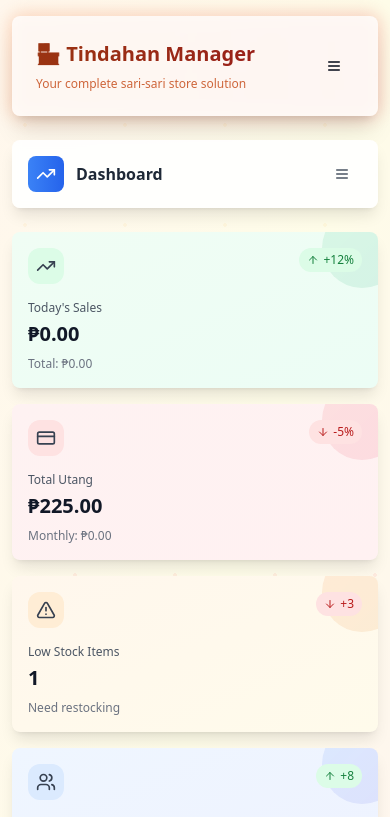
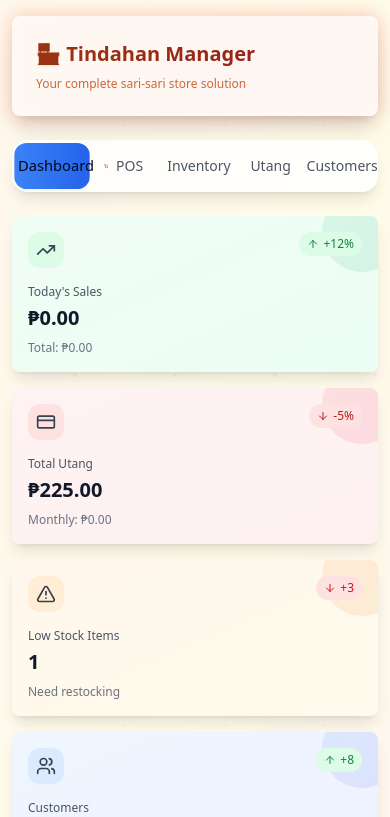
Before and after one commit to jsephandrade/tindahan-utang-tracker, a React (Vite) app: page / in a window 390 px wide. Shown: the top 817 px of the page. Built offline with nearby package versions, Linux system fonts and the light colour scheme.

Commit message:
Remove unnecessary mobile navigation
Removed the mobile navigation toggle button and associated logic, as it was deemed unnecessary.

```diff
--- a/src/pages/Index.tsx
+++ b/src/pages/Index.tsx
@@ -8,9 +8,7 @@ import {
   Users,
   CreditCard,
   TrendingUp,
-  AlertTriangle,
-  Menu,
-  X
+  AlertTriangle
 } from "lucide-react";
 import { Button } from "@/components/ui/button";
 import Dashboard from "@/components/Dashboard";
@@ -20,7 +18,6 @@ import UtangManagement from "@/components/UtangManagement";
 import CustomerManagement from "@/components/CustomerManagement";
 
 const Index = () => {
-  const [isMobileMenuOpen, setIsMobileMenuOpen] = useState(false);
   const [activeTab, setActiveTab] = useState("dashboard");
 
   const tabs = [
@@ -56,16 +53,6 @@ const Index = () => {
                     Your complete sari-sari store solution
                   </p>
                 </div>
-
-                {/* Mobile Menu Toggle */}
-                <Button
-                  variant="ghost"
-                  size="sm"
-                  className="sm:hidden"
-                  onClick={() => setIsMobileMenuOpen(!isMobileMenuOpen)}
-                >
-                  {isMobileMenuOpen ? <X className="h-5 w-5" /> : <Menu className="h-5 w-5" />}
-                </Button>
               </div>
             </CardContent>
           </Card>
@@ -73,10 +60,9 @@ const Index = () => {
 
         {/* Main Content */}
         <Tabs value={activeTab} onValueChange={setActiveTab} className="w-full">
-          {/* Enhanced Mobile-First Navigation */}
+          {/* Navigation */}
           <div className="relative mb-6">
-            {/* Desktop Navigation */}
-            <TabsList className="hidden sm:grid w-full grid-cols-5 bg-white/80 backdrop-blur-sm shadow-lg border-0 h-auto p-1 rounded-2xl">
+            <TabsList className="grid w-full grid-cols-5 bg-white/80 backdrop-blur-sm shadow-lg border-0 h-auto p-1 rounded-2xl">
               {tabs.map((tab) => {
                 const isActive = activeTab === tab.value;
                 return (
@@ -97,94 +83,6 @@ const Index = () => {
                 );
               })}
             </TabsList>
-
-            {/* Mobile Navigation */}
-            <div className="sm:hidden">
-              {/* Active Tab Display */}
-              <Card className="bg-white/90 backdrop-blur-sm shadow-lg border-0 mb-3">
-                <CardContent className="p-4">
-                  <div className="flex items-center justify-between">
-                    <div className="flex items-center gap-3">
-                      {(() => {
-                        const currentTab = tabs.find(t => t.value === activeTab);
-                        return currentTab ? (
-                          <>
-                            <div className={`p-2 rounded-lg bg-gradient-to-r ${currentTab.color}`}>
-                              <currentTab.icon className="h-5 w-5 text-white" />
-                            </div>
-                            <span className="font-semibold text-gray-800">{currentTab.label}</span>
-                          </>
-                        ) : null;
-                      })()}
-                    </div>
-                    <Button
-                      variant="ghost"
-                      size="sm"
-                      onClick={() => setIsMobileMenuOpen(!isMobileMenuOpen)}
-                      className="text-gray-600"
-                    >
-                      <Menu className="h-5 w-5" />
-                    </Button>
-                  </div>
-                </CardContent>
-              </Card>
-
-              {/* Mobile Menu Overlay */}
-              {isMobileMenuOpen && (
-                <div className="fixed inset-0 bg-black/50 backdrop-blur-sm z-50 animate-fade-in">
-                  <div className="absolute inset-x-0 top-0 bg-white rounded-b-3xl shadow-2xl animate-slide-in-right">
-                    <div className="p-6">
-                      <div className="flex items-center justify-between mb-6">
-                        <h3 className="text-lg font-semibold text-gray-800">Navigation</h3>
-                        <Button
-                          variant="ghost"
-                          size="sm"
-                          onClick={() => setIsMobileMenuOpen(false)}
-                        >
-                          <X className="h-5 w-5" />
-                        </Button>
-                      </div>
-
-                      <div className="grid gap-3">
-                        {tabs.map((tab) => {
-                          const isActive = activeTab === tab.value;
-                          return (
-                            <button
-                              key={tab.value}
-                              onClick={() => {
-                                setActiveTab(tab.value);
-                                setIsMobileMenuOpen(false);
-                              }}
-                              className={`
-                                w-full flex items-center gap-4 p-4 rounded-2xl transition-all duration-300 text-left
-                                ${isActive
-                                  ? `bg-gradient-to-r ${tab.color} text-white shadow-lg transform scale-105`
-                                  : 'bg-gray-50 hover:bg-orange-50 text-gray-700 hover:text-orange-800'
-                                }
-                              `}
-                            >
-                              <div className={`p-2 rounded-lg ${isActive ? 'bg-white/20' : 'bg-white'}`}>
-                                <tab.icon className={`h-5 w-5 ${isActive ? 'text-white' : 'text-gray-600'}`} />
-                              </div>
-                              <div>
-                                <div className="font-medium">{tab.label}</div>
-                                <div className={`text-xs ${isActive ? 'text-white/80' : 'text-gray-500'}`}>
-                                  {tab.value === 'dashboard' && 'Overview & Analytics'}
-                                  {tab.value === 'pos' && 'Point of Sale System'}
-                                  {tab.value === 'inventory' && 'Stock Management'}
-                                  {tab.value === 'utang' && 'Credit Tracking'}
-                                  {tab.value === 'customers' && 'Customer Database'}
-                                </div>
-                              </div>
-                            </button>
-                          );
-                        })}
-                      </div>
-                    </div>
-                  </div>
-                </div>
-              )}
-            </div>
           </div>
 
           {/* Enhanced Tab Content with Animations */}
```
